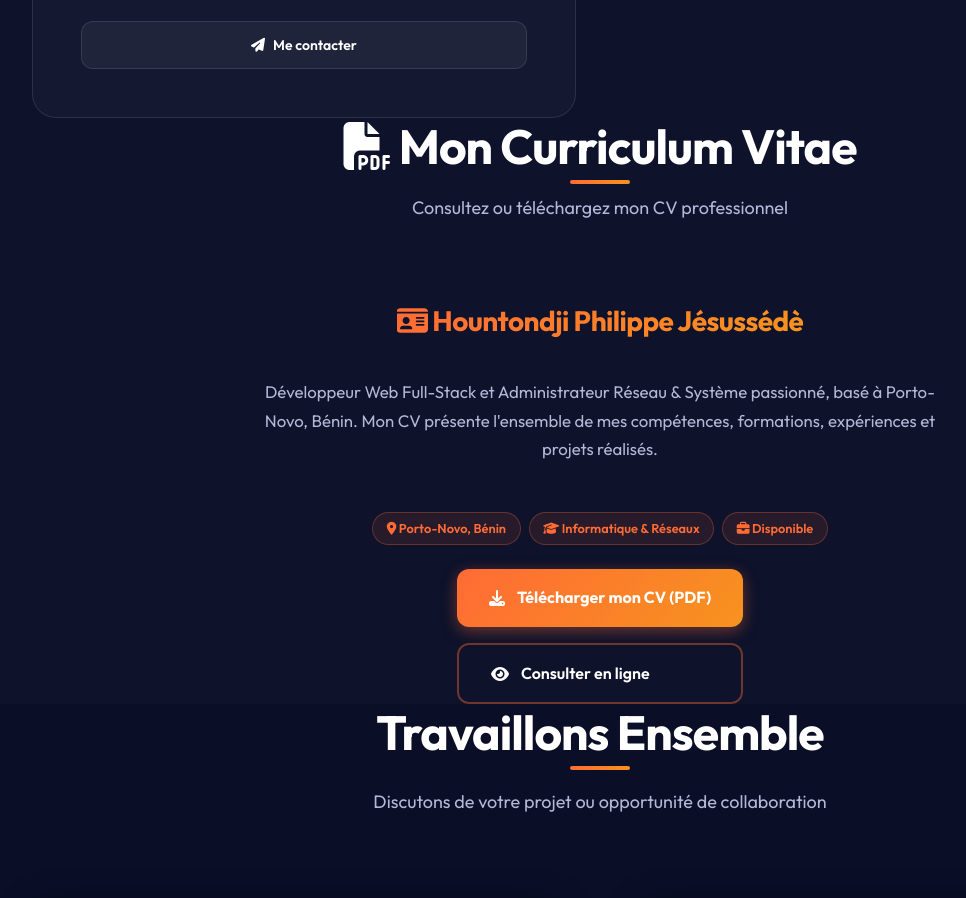
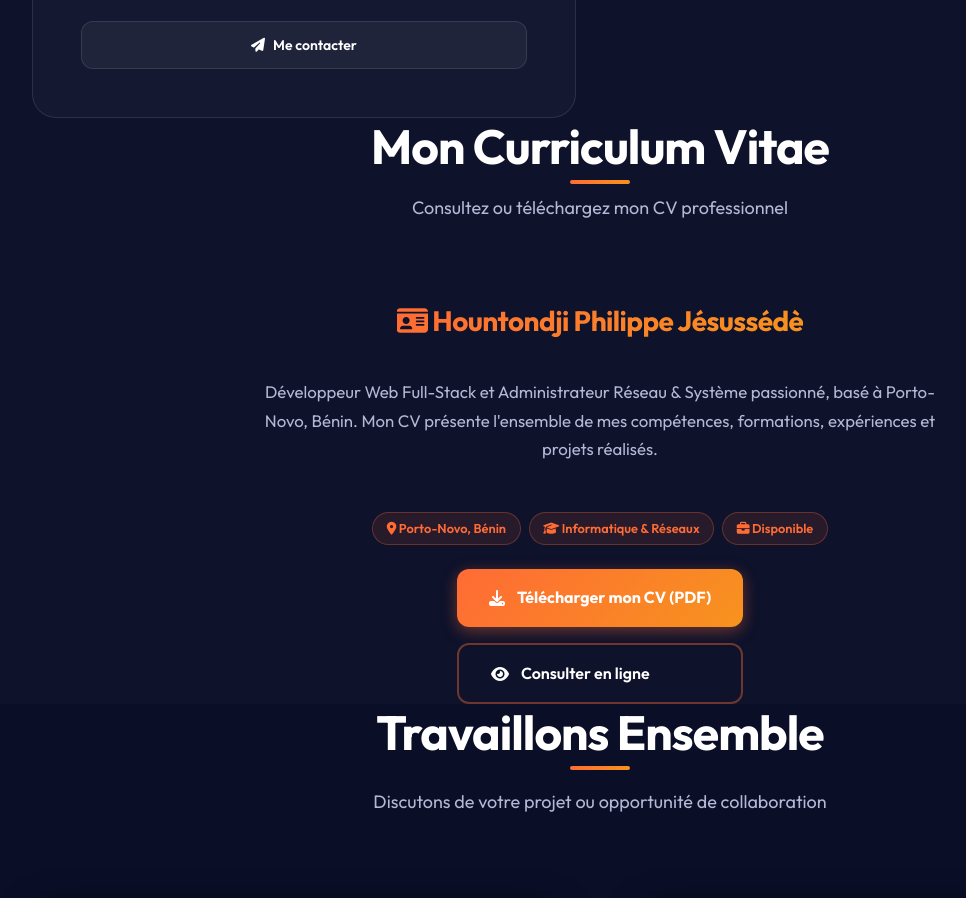
Before and after one commit to hountondji-philippe/portfolio, a plain HTML site: page index.html in a window 1280 px wide. Shown: the part 4559-5457 px from the top of the page, without its empty margins (40-1006 px from the left). Drawn offline with nearby package versions, Linux system fonts and the light colour scheme.

Commit message:
Update index.html

```diff
--- a/index.html
+++ b/index.html
@@ -351,7 +351,7 @@
 
 
   <section id="cv" class="container">
-    <h2><i class="fas fa-file-pdf"></i> Mon Curriculum Vitae</h2>
+    <h2>Mon Curriculum Vitae</h2>
     <p class="section-subtitle">Consultez ou téléchargez mon CV professionnel</p>
     <div class="cv-center">
       <h3><i class="fas fa-id-card"></i> Hountondji Philippe Jésussédè</h3>
```
